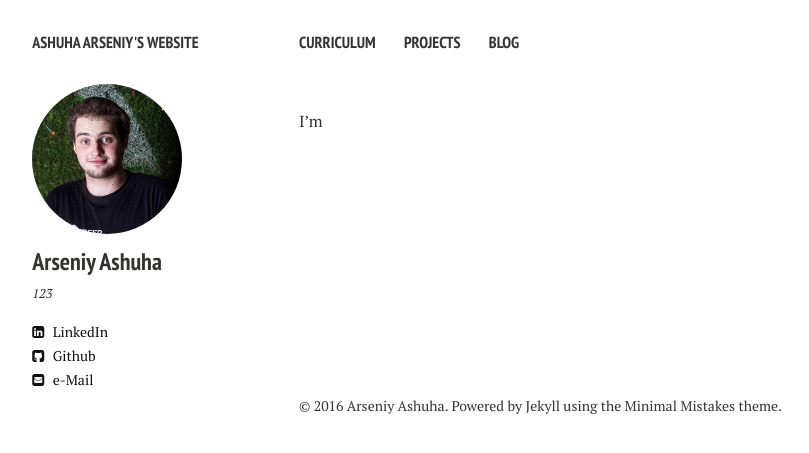
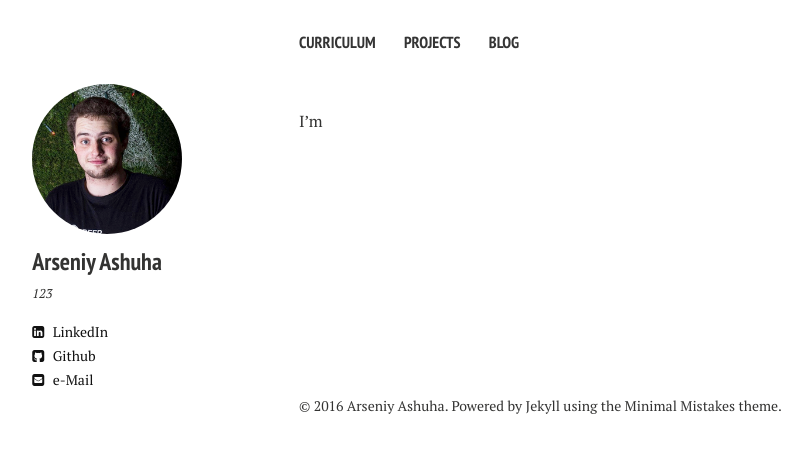
Before and after one commit to senya-ashukha/senya-ashukha.github.io, a Jekyll site: the page built from index.md, in a window 1280 px wide. Shown: the top 453 px of the page, without its empty margins (21-830 px from the left). Built offline with Jekyll 4.4.1, drawn with Linux system fonts in a browser that asks for light colours; nearby versions of some CDN libraries.

```diff
--- a/_config.yml
+++ b/_config.yml
@@ -1,4 +1,3 @@
-title:            Ashuha Arseniy's website
 url:              https://ars-ashuha.ru
 
 owner:
```
